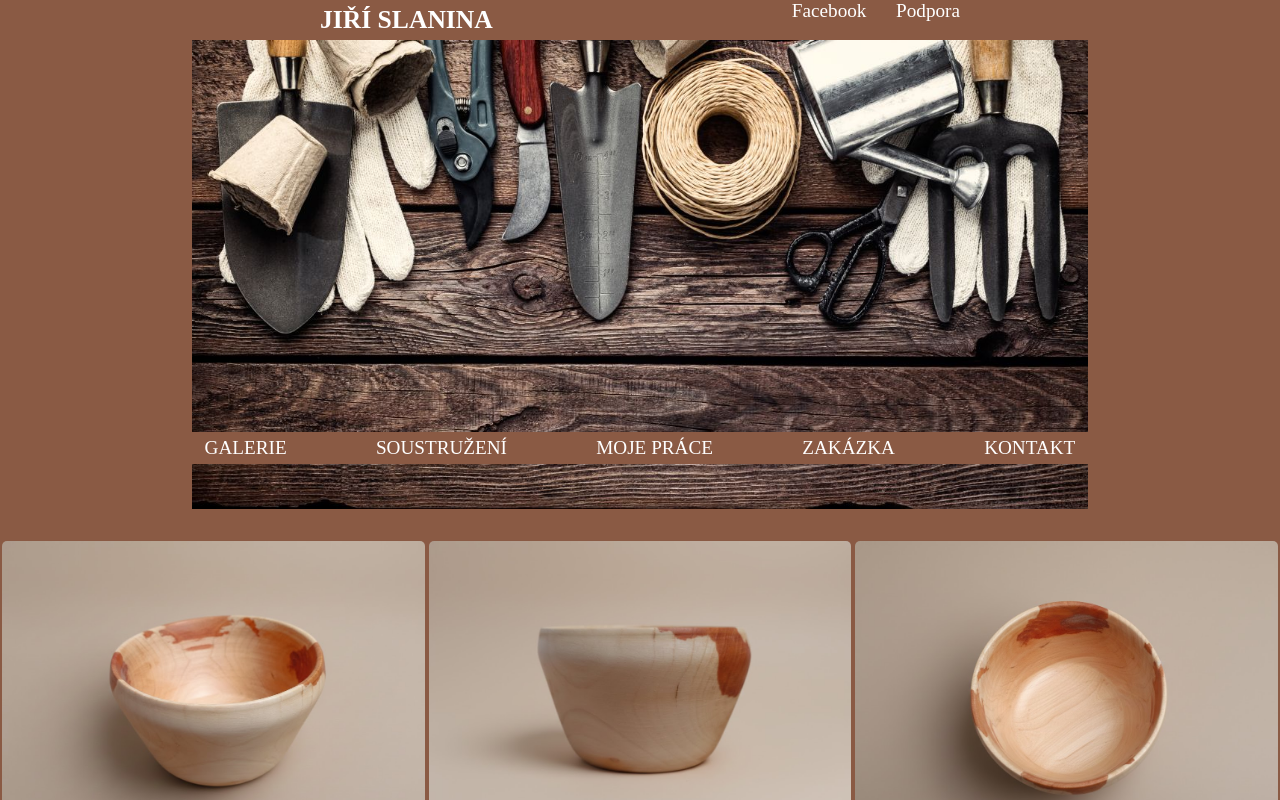
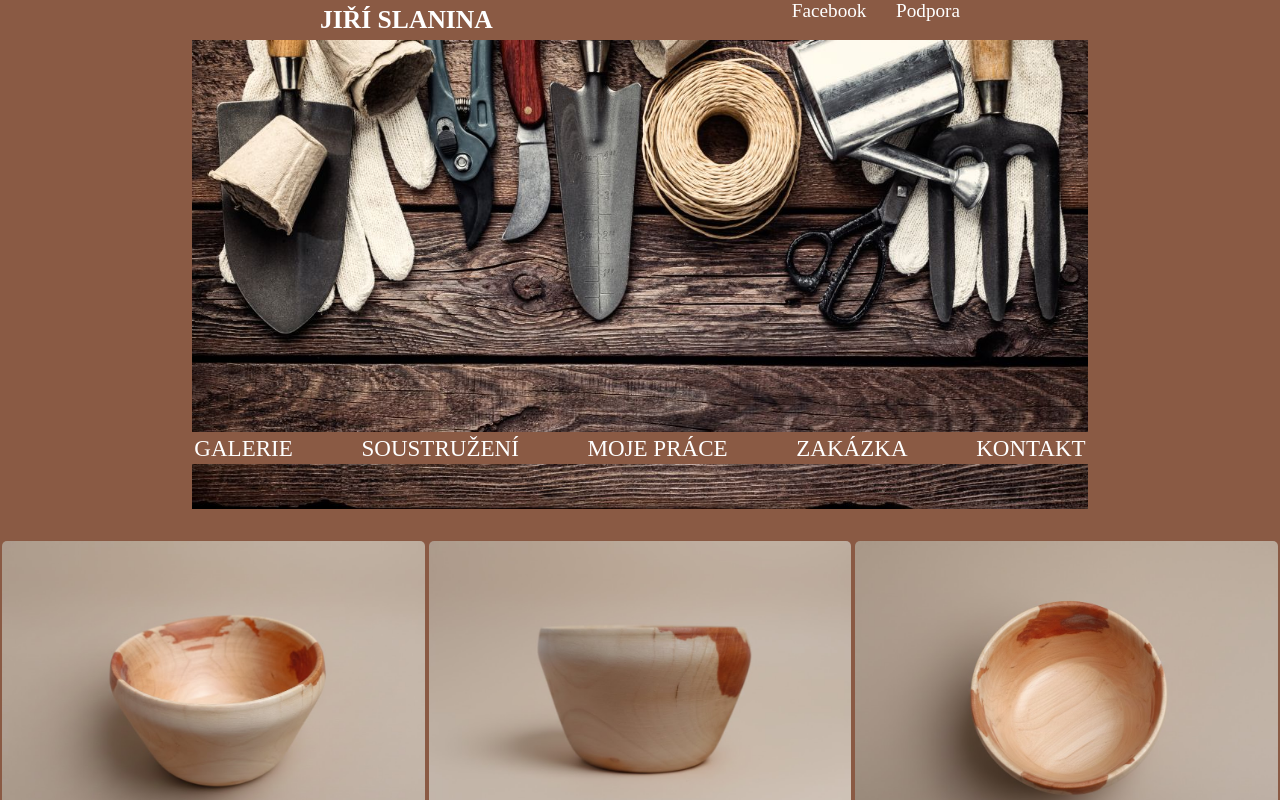
Before and after one commit to jiri-slanina/zkouska_web_woodwork, a plain HTML site: page index.html in a window 1280 px wide. Shown: the top 800 px of the page. Drawn offline with Linux system fonts and the light colour scheme.

Commit message:
Add files via upload

```diff
--- a/style.css
+++ b/style.css
@@ -85,7 +85,7 @@ header .obrazek .menu{
 header .obrazek .menu a{
     text-decoration: none;
     color: #fff;
-    font-size: clamp(10px, 1.5vw, 20px);
+    font-size: clamp(22px, 1.8vw, 30px);
     text-transform: uppercase;
 
 }
```
